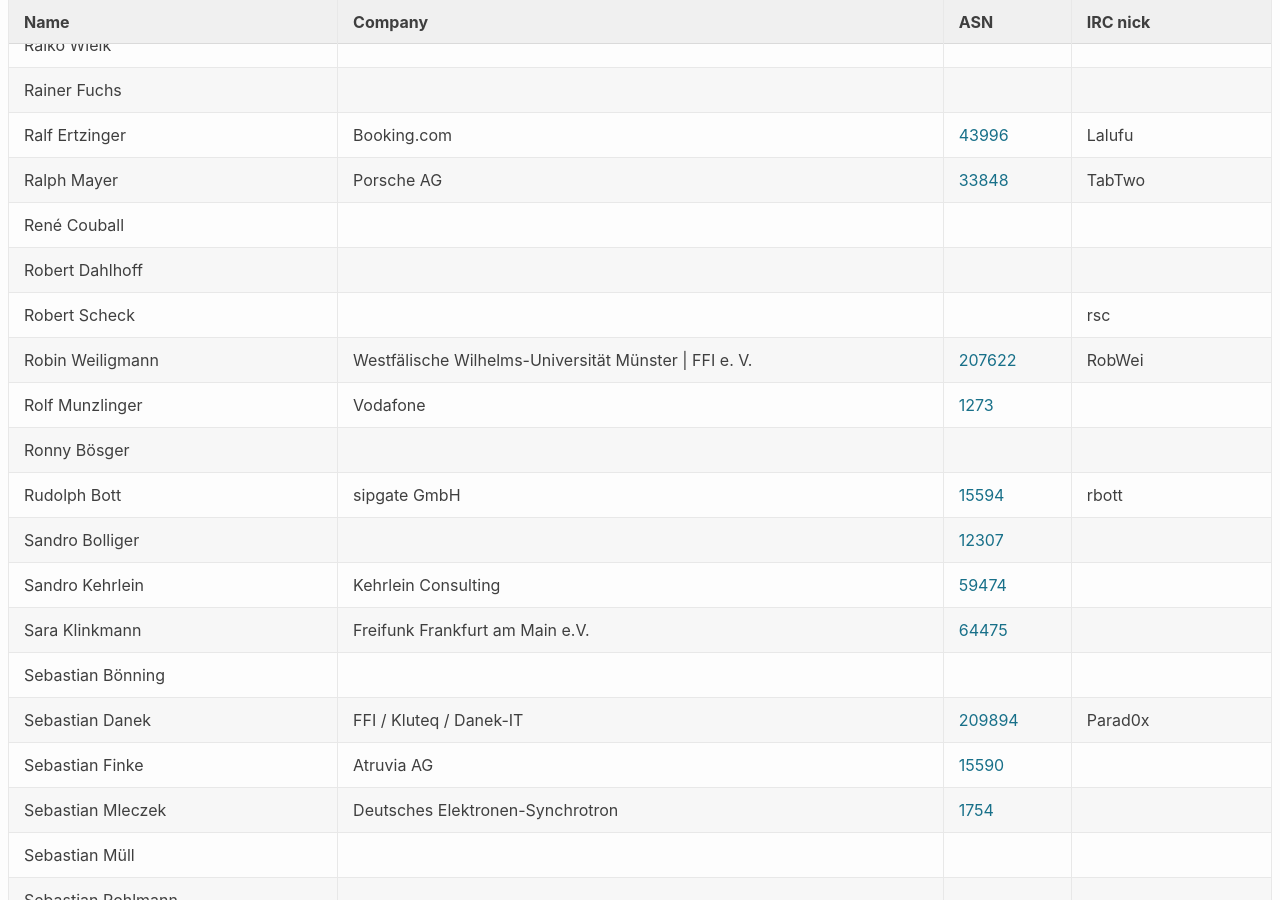
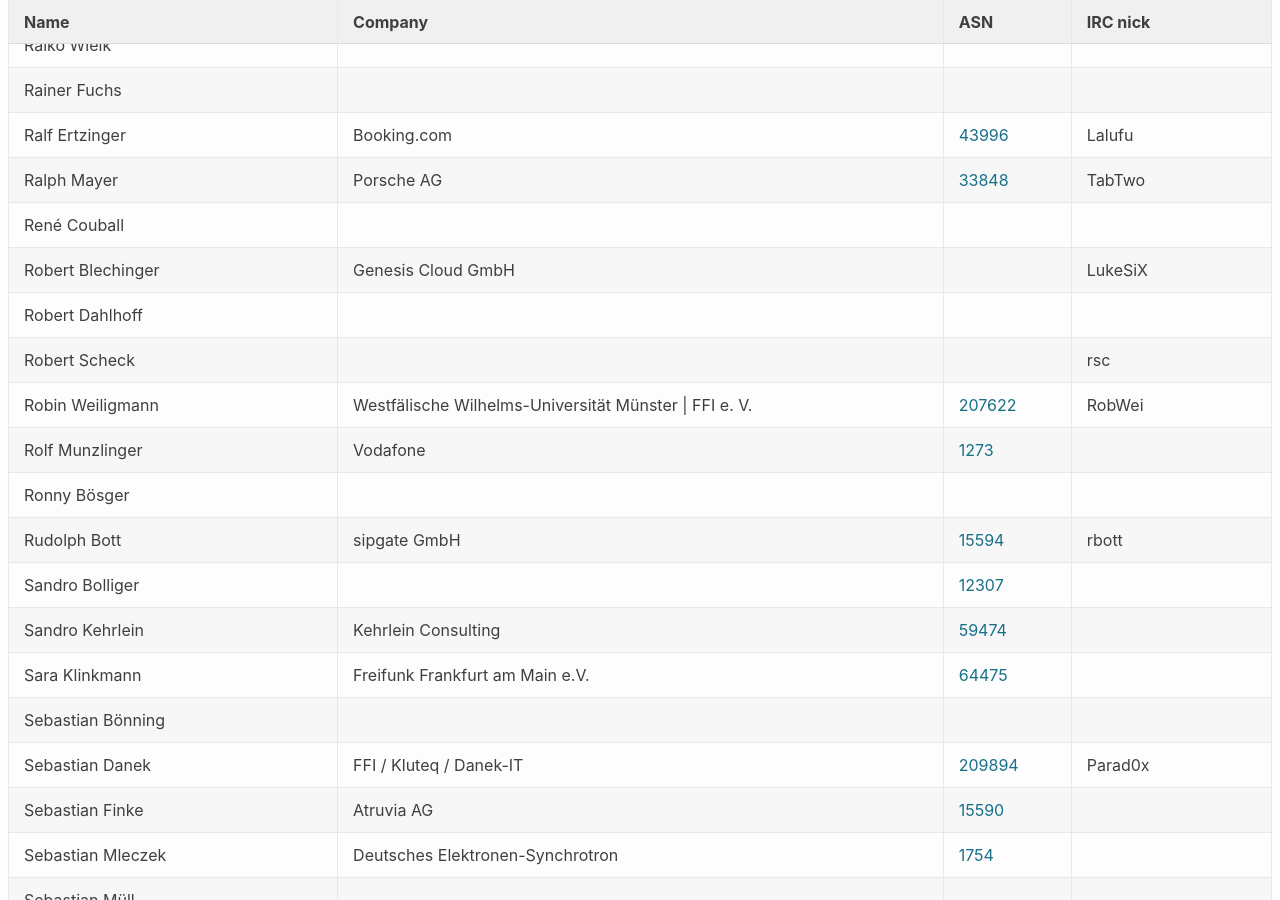
Before and after one commit to denog/pretix-attendeelist, a Jekyll site: the page built from denog14/index.md, in a window 1280 px wide and 900 px high, scrolled down 21219 px. Built offline with Jekyll 4.4.1, drawn with Linux system fonts in a browser that asks for light colours.

Commit message:
Latest data: Sat Nov 12 14:32:47 UTC 2022

```diff
--- a/_data/attendees_denog14_remote.json
+++ b/_data/attendees_denog14_remote.json
@@ -834,6 +834,12 @@
     "asn": null
   },
   {
+    "name": "Robert Blechinger",
+    "company": "Genesis Cloud GmbH",
+    "irc": "LukeSiX",
+    "asn": null
+  },
+  {
     "name": "Robert Dahlhoff",
     "company": null,
     "irc": null,
```
